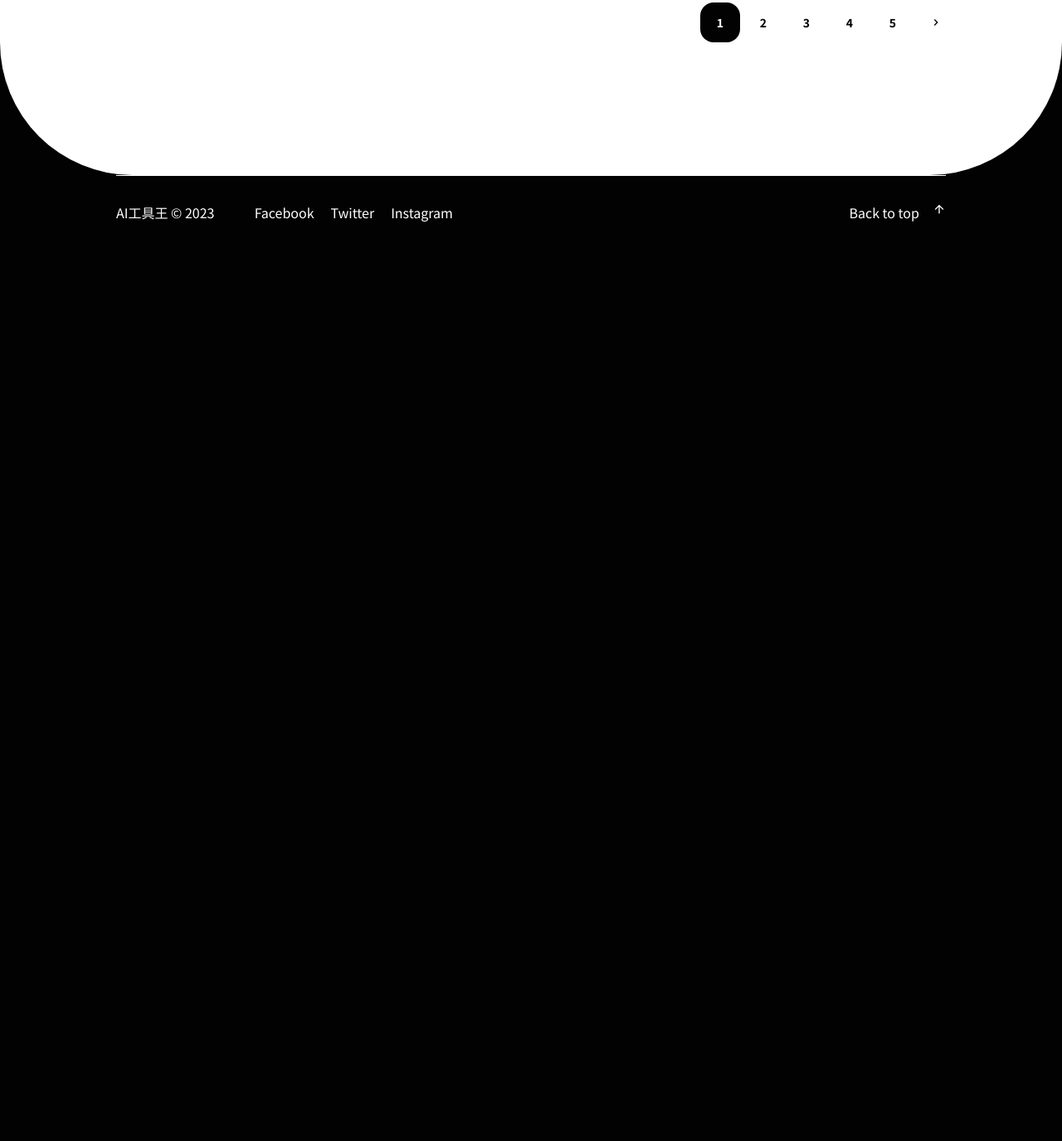
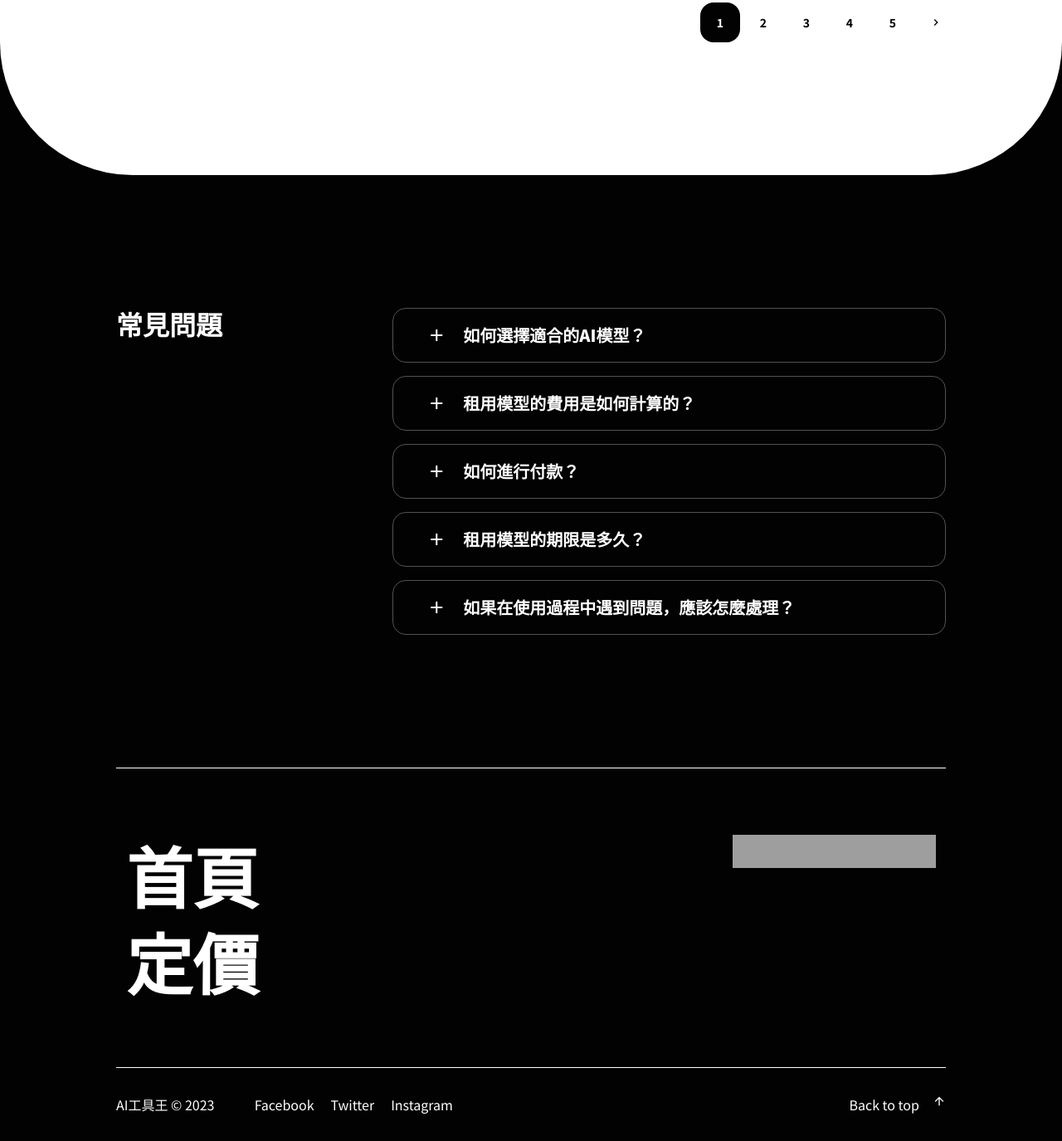
Before and after one commit to judytung/AI-tool, a plain HTML site: page price.html in a window 1280 px wide. Shown: the part 3565-4940 px from the top of the page at 83% size. Before the commit the page ends 3865 px from the top, so only its background shows below. Drawn offline with nearby package versions, Linux system fonts and the light colour scheme; no server answers; grey boxes are pictures that could not be loaded.

Commit message:
Update 2023-06-11T16:01:54.074Z

```diff
--- a/price.html
+++ b/price.html
@@ -242,6 +242,50 @@
       </div>
     </div>
   </div>
+  <div class="container">
+    <div class="flex flex-col lg:flex-row lg:justify-between mt-30 lg:mt-40 mb-30 lg:mb-40">
+      <span class="text-xl lg:text-4xl font-black lg:basis-4/12">常見問題</span>
+      <ul class="mt-6 lg:mt-0 lg:basis-8/12">
+        <li class="flex items-center border border-black-80 rounded-2xl p-5 lg:px-10">
+          <span class="material-icons">add</span>
+          <h4 class="text-xl font-black ml-5">如何選擇適合的AI模型？</h4>
+        </li>
+        <li class="flex items-center border border-black-80 rounded-2xl p-5 lg:px-10 mt-4">
+          <span class="material-icons">add</span>
+          <h4 class="text-xl font-black ml-5">租用模型的費用是如何計算的？</h4>
+        </li>
+        <li class="flex items-center border border-black-80 rounded-2xl p-5 lg:px-10 mt-4">
+          <span class="material-icons">add</span>
+          <h4 class="text-xl font-black ml-5">如何進行付款？</h4>
+        </li>
+        <li class="flex items-center border border-black-80 rounded-2xl p-5 lg:px-10 mt-4">
+          <span class="material-icons">add</span>
+          <h4 class="text-xl font-black ml-5">租用模型的期限是多久？</h4>
+        </li>
+        <li class="flex items-center border border-black-80 rounded-2xl p-5 lg:px-10 mt-4">
+          <span class="material-icons">add</span>
+          <h4 class="text-xl font-black ml-5">如果在使用過程中遇到問題，應該怎麼處理？</h4>
+        </li>
+      </ul>
+    </div>
+    <div class="border-t border-black-0">
+      <div class="container">
+        <div class="py-20">
+          <div class="flex flex-col lg:flex-row lg:justify-between">
+            <img src="https://github.com/hexschool/2022-web-layout-training/blob/main/2023web-camp/logo.png?raw=true" alt="AI工具王" class="w-[245px] h-10 lg:order-2">
+            <ul class="mt-10 lg:mt-0 lg:order-1">
+              <li>
+                <a href="./index.html" class="text-6xl lg:text-7xl font-black hover:text-primary">首頁</a>
+              </li>
+              <li class="mt-2">
+                <a href="./price.html" class="text-6xl lg:text-7xl font-black hover:text-primary">定價</a>
+              </li>
+            </ul>
+          </div>
+        </div>
+      </div>
+    </div>
+  </div>
 </div>
   <div class="container">
     <footer class="border-t border-black-0 py-5">
```
Also changed, not shown: index.html (+1 -1 lines), assets/style/all.css.
